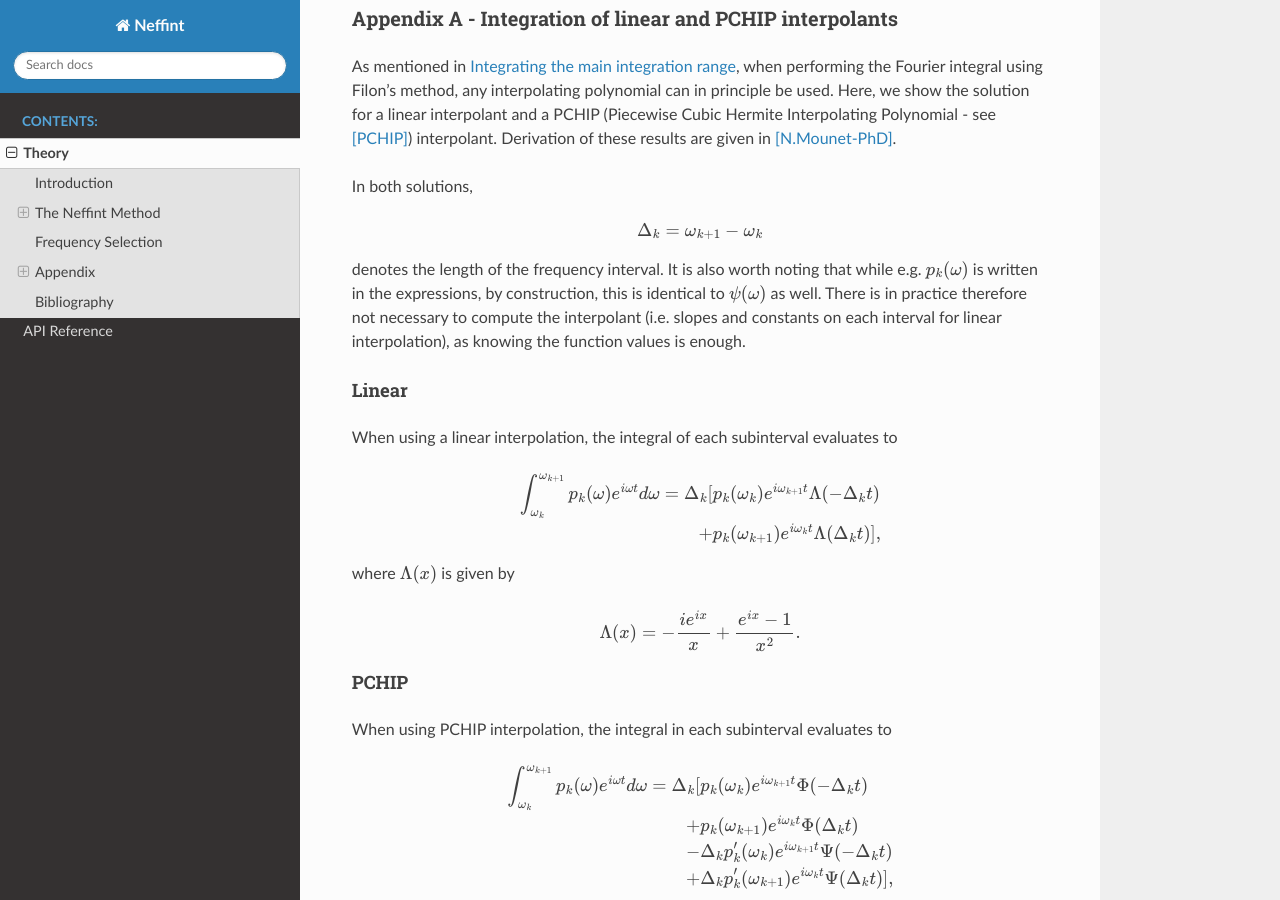
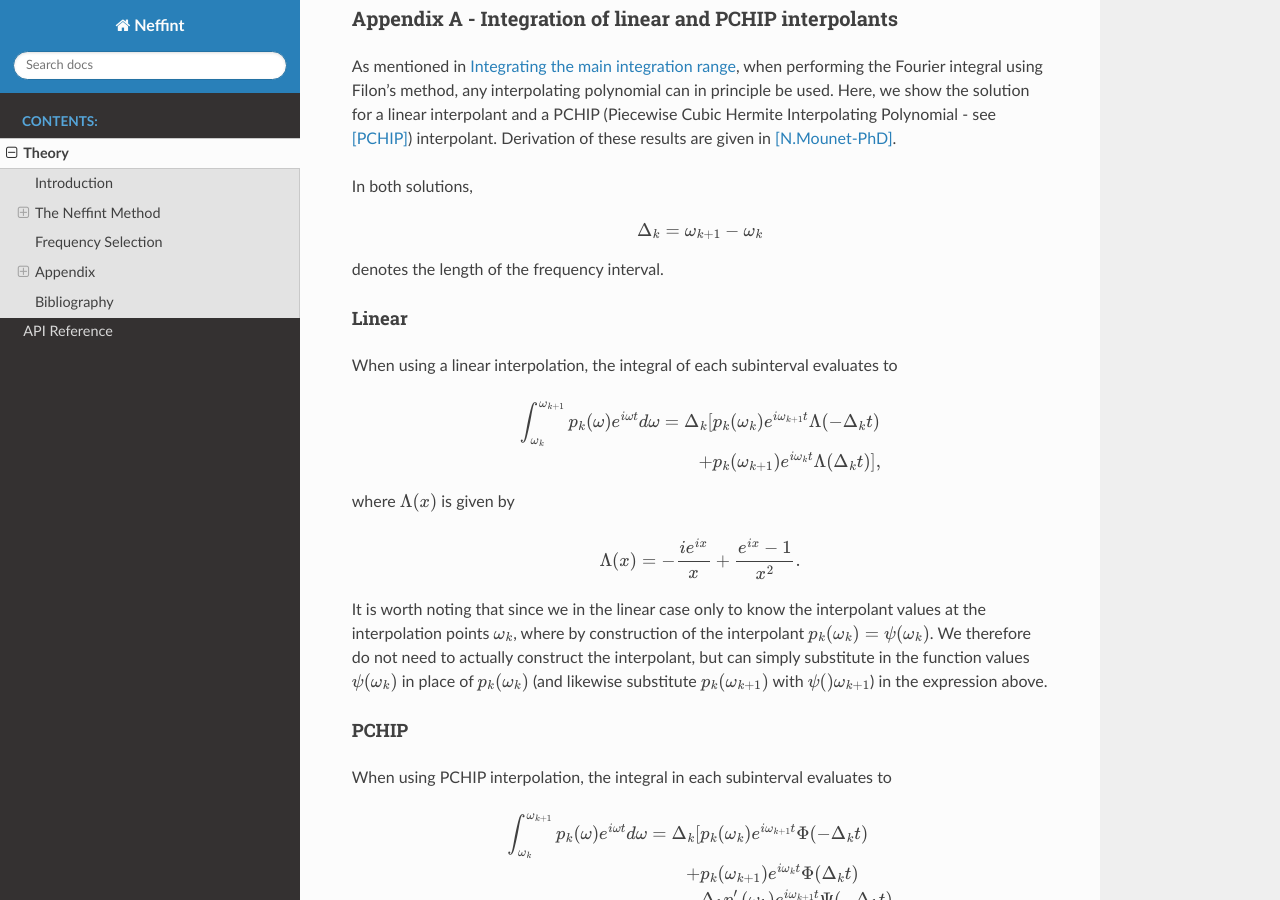
Before and after one commit to neffint/neffint, a Sphinx documentation site: the page built from docs/source/theory.rst, in a window 1280 px wide and 900 px high, scrolled down 3133 px. Built offline with Sphinx 7.4.7 and the Read the Docs theme 2.0.0, drawn with Linux system fonts in a browser that asks for light colours; pages that are not in the unit, such as notebooks, are missing from menus.

Commit message:
fix unclear formulation

```diff
--- a/docs/source/theory.rst
+++ b/docs/source/theory.rst
@@ -159,10 +159,7 @@ In both solutions,
 .. math::
     \Delta_k = \omega_{k+1} - \omega_k
 
-denotes the length of the frequency interval. It is also worth noting that while e.g. :math:`p_k(\omega)` is written in the expressions,
-by construction, this is identical to :math:`\psi(\omega)` as well.
-There is in practice therefore not necessary to compute the interpolant (i.e. slopes and constants on each interval for linear interpolation),
-as knowing the function values is enough.
+denotes the length of the frequency interval.
 
 Linear
 ^^^^^^
@@ -182,6 +179,11 @@ where :math:`\Lambda(x)` is given by
 
 .. math::
     \Lambda(x) = - \frac{i e^{ix}}{x} + \frac{e^{ix} -1}{x^2}.
+
+It is worth noting that since we in the linear case only to know the interpolant values at the interpolation points :math:`\omega_k`,
+where by construction of the interpolant :math:`p_k(\omega_k) = \psi(\omega_k)`.
+We therefore do not need to actually construct the interpolant, but can simply substitute in the function values :math:`\psi(\omega_k)`
+in place of :math:`p_k(\omega_k)` (and likewise substitute :math:`p_k(\omega_{k+1})` with :math:`\psi()\omega_{k+1}`) in the expression above.
 
 PCHIP
 ^^^^^
```
